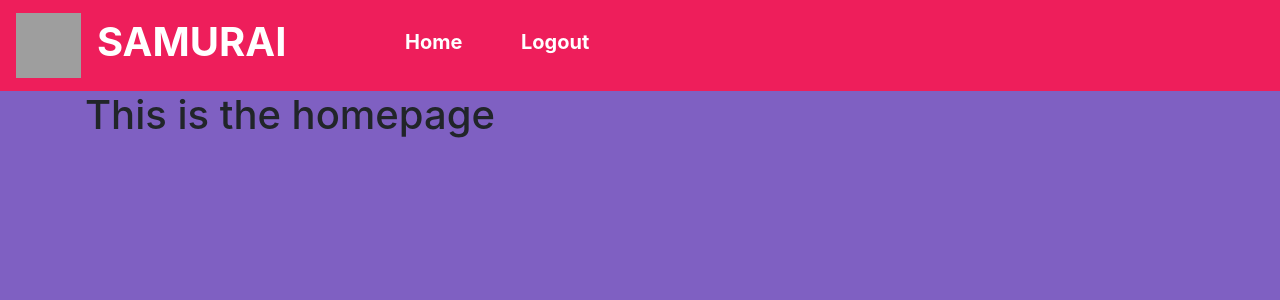
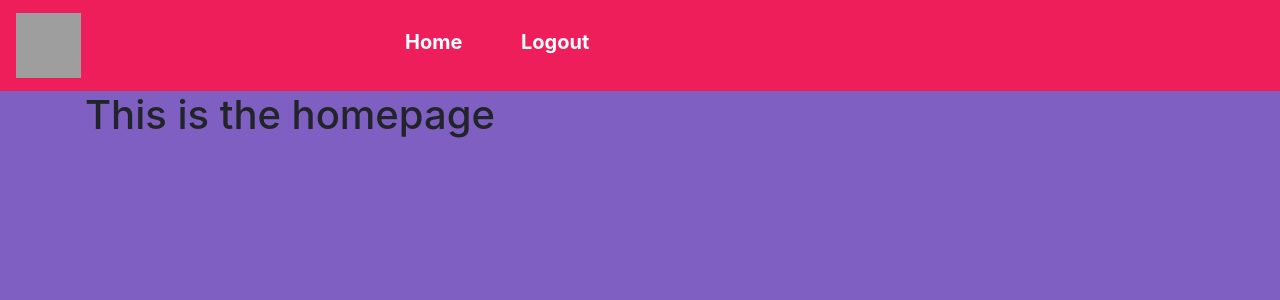
Before and after one commit to AdemK288/Authorized-Carrier-Services-Website-Template, a Flask app: page / in a window 1280 px wide. Shown: the top 300 px of the page. Run offline with Flask 3, Linux system fonts and the light colour scheme; the visitor is signed in with stand-in values (Sample User, id 1); some libraries are stand-ins or nearby versions; grey boxes are pictures that could not be loaded.

Commit message:
Update base.html

```diff
--- a/websiteREv/website/templates/base.html
+++ b/websiteREv/website/templates/base.html
@@ -24,7 +24,7 @@
         </a>
         <div class="mx-auto" style="width: 300px;">
             <h1 style="color:white;font-size:40px;">
-                <strong>SAMURAI</strong>
+                <strong> </strong>
             </h1>
         </div>
       <button
```
